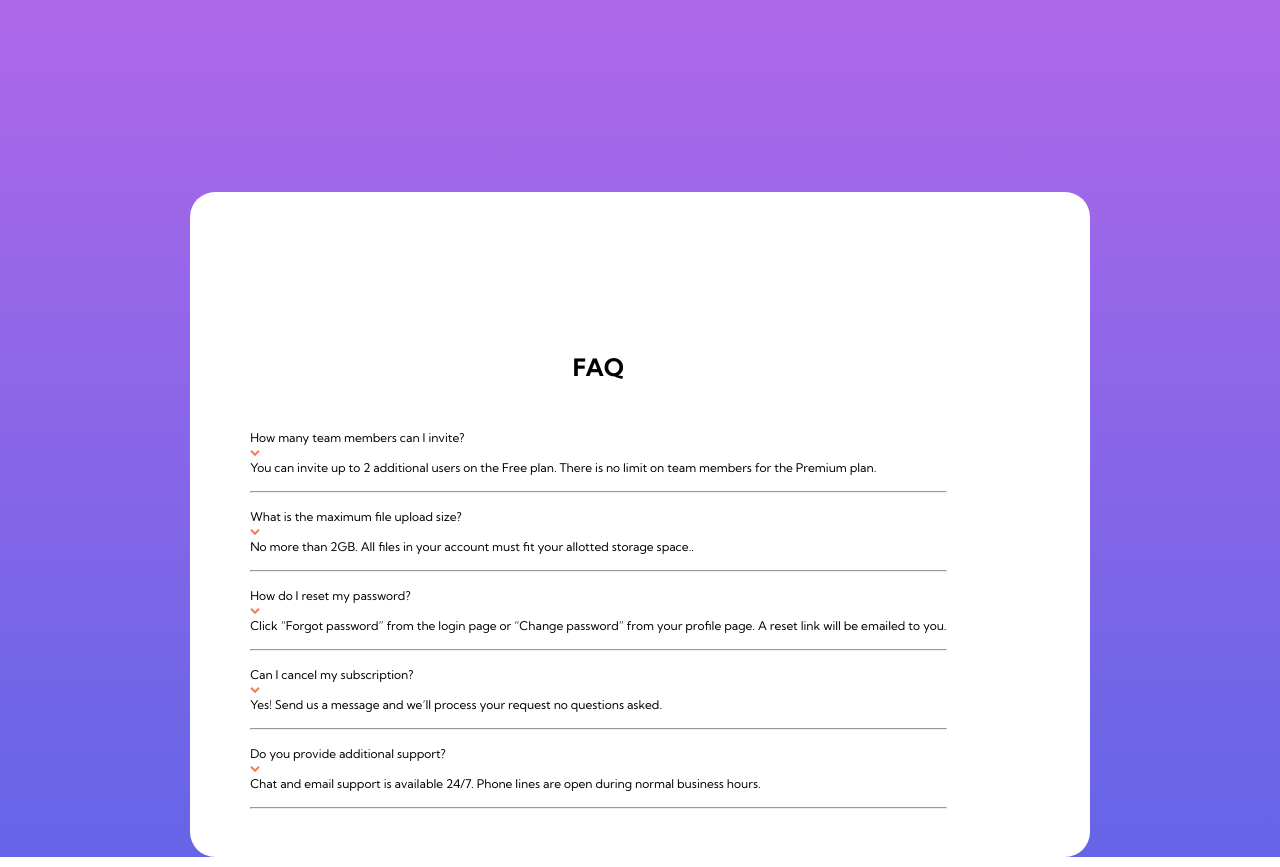
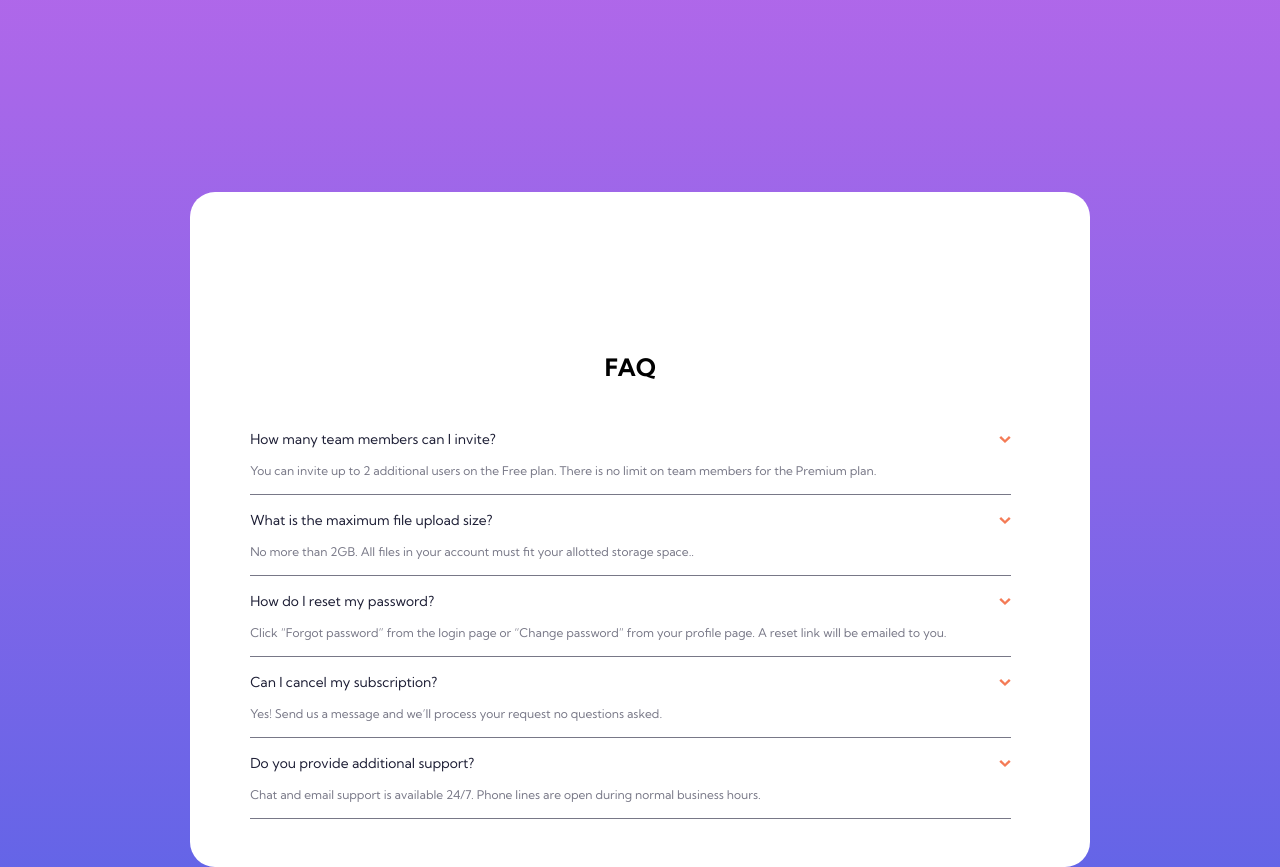
Before and after one commit to Manish-d-art/FAQ-accordian-card-main, a plain HTML site: page index.html in a window 1280 px wide. Drawn offline with Linux system fonts and the light colour scheme.

Commit message:
update sass

```diff
--- a/sass/main.scss
+++ b/sass/main.scss
@@ -77,11 +77,44 @@ body{
 
         .horizontal-line{
             margin: 1rem 0;
+            height: 1px;
+            // color: $Dark-grayish-blue;
+            border: none;
+            background-color:  $Dark-grayish-blue;
         }
 
         .heading{
             text-align: center;
             margin-bottom: 3rem;
+
         }
+
+        .card__Question-block{
+            display: flex;
+            justify-content: space-between;
+            align-items: baseline;
+        }
+
+
+        .accordian{
+            color:$Very-dark-desaturated-blue;
+
+            .arrow-icon{
+                width:.7rem;
+                height: .5rem;
+            }
+            .Question{
+                font-weight: 400;
+                font-size: .86rem;
+                margin-bottom: 1rem;
+            }
+
+            .Answer{
+                margin-right:clamp(2rem,5vw,4rem);
+                color: $Dark-grayish-blue;
+            }
+        }
+
+
     }
 }
```
Also changed, not shown: sass/main.css, 1 other file.
